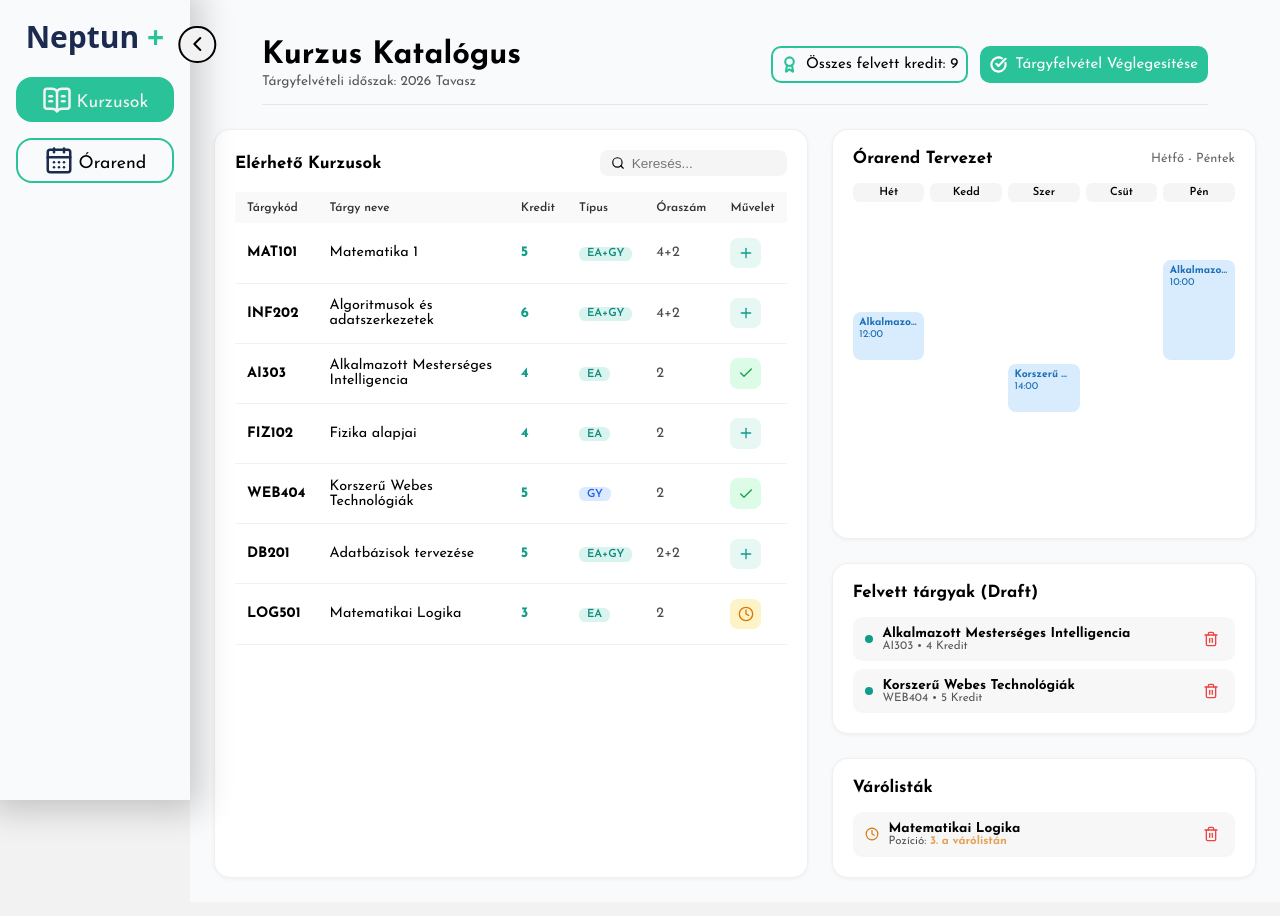
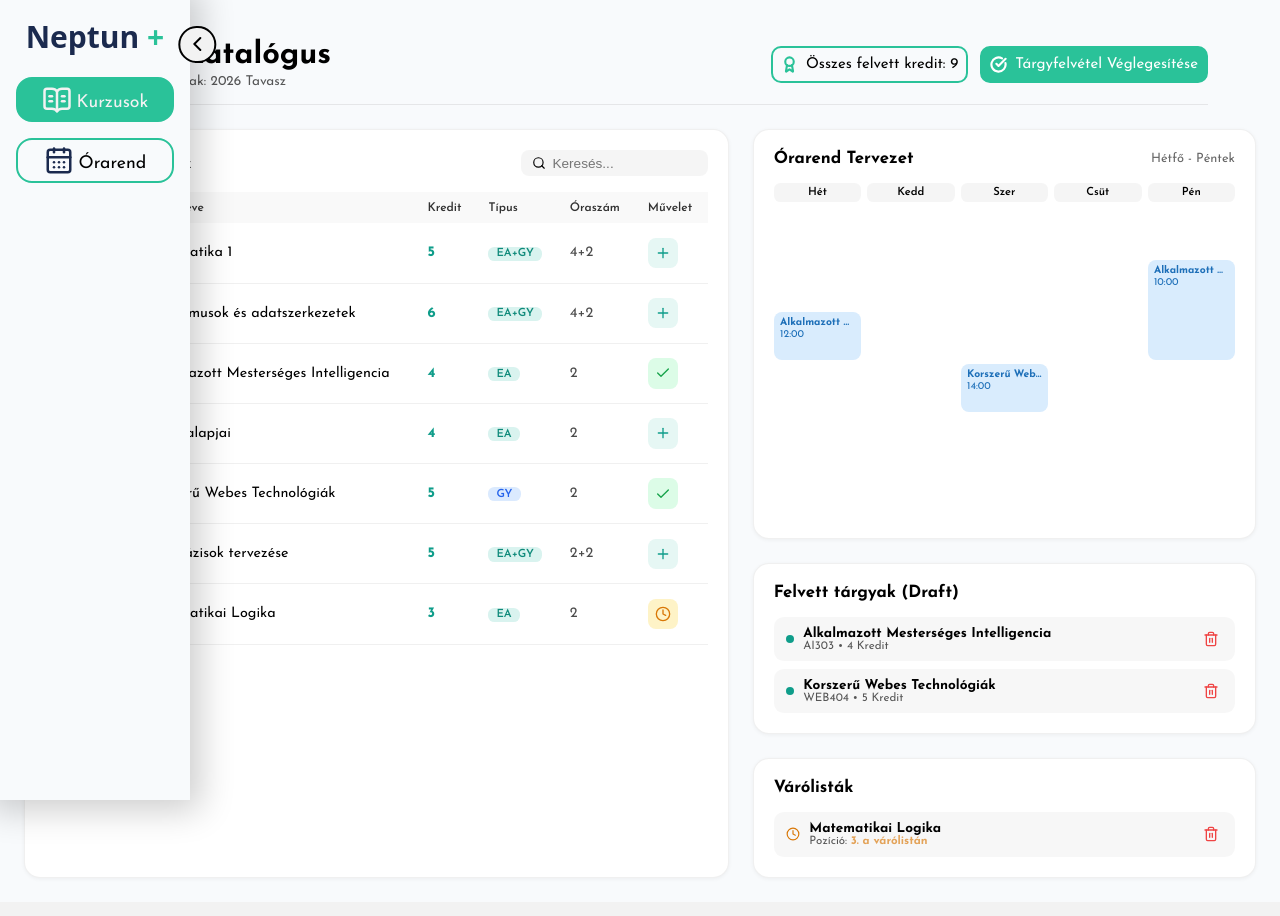
Before and after one commit to Dlevy004/neptun-plus-frontend, a React (Vite) app in the folder frontend/: page /courses in a window 1280 px wide. Shown: the top 916 px of the page. Built offline with nearby package versions, Linux system fonts and the light colour scheme.

Commit message:
feat: refactor Sidebar component and styles for improved layout and functionality

```diff
--- a/frontend/src/components/common/Sidebar.css
+++ b/frontend/src/components/common/Sidebar.css
@@ -1,19 +1,21 @@
 .sidenav-container {
     width: 190px;
-    z-index: 50;
 }
 
 .sidenav-collapsed { width: 85px; }
 
 .sidenav-container, .sidenav-collapsed {
+    position: fixed;
+    top: 0;
+    left: 0;
+    height: 100vh;
+    z-index: 50;
+
     box-shadow: 0px 0px 33px 10px rgba(0,0,0,0.2);
     justify-content: space-between;
-    position: sticky;
-    top: 0;
-    height: 100vh;
     flex-shrink: 0;
     gap: 1rem;
-    transition: all 0.3s ease-in-out;
+    transition: width 0.3s ease-in-out;
     background-color: #f8fafc;
 }
 
@@ -52,6 +54,7 @@
 }
 
 .hide-btn {
+    z-index: 51;
     border: 2px solid black;
     border-radius: 50%;
     padding: 0.3rem;
--- a/frontend/src/components/common/Sidebar.jsx
+++ b/frontend/src/components/common/Sidebar.jsx
@@ -1,9 +1,5 @@
-import { useState, useEffect } from 'react'
-
 import PropTypes from 'prop-types'
-import {
-    BookOpenText, CalendarDays
-} from 'lucide-react'
+import { BookOpenText, CalendarDays } from 'lucide-react'
 
 import './Sidebar.css'
 
@@ -12,16 +8,7 @@ import MobileMenu from './MobileMenu'
 import HideButton from './HideButton'
 
 
-function SideNavbar({ isMobileMenuOpen, closeMobileMenu }) {
-    const [isCollapsed, setIsCollapsed] = useState(() => {
-        const savedState = localStorage.getItem('isSidebarCollapsed')
-        return savedState === 'true'
-    })
-
-    useEffect(() => {
-        localStorage.setItem('isSidebarCollapsed', isCollapsed)
-    }, [isCollapsed])
-
+function SideNavbar({ isMobileMenuOpen, closeMobileMenu, isCollapsed, setIsCollapsed }) {
     const adminNavLinks = (
         <>
             <NavButton IconComponent={BookOpenText} title='Kurzusok' url='/courses' onClick={closeMobileMenu} />
@@ -70,7 +57,9 @@ function SideNavbar({ isMobileMenuOpen, closeMobileMenu }) {
 
 SideNavbar.propTypes = {
     isMobileMenuOpen: PropTypes.bool.isRequired,
-    closeMobileMenu: PropTypes.func.isRequired
+    closeMobileMenu: PropTypes.func.isRequired,
+    isCollapsed: PropTypes.bool.isRequired,
+    setIsCollapsed: PropTypes.func.isRequired
 }
 
 export default SideNavbar
```
